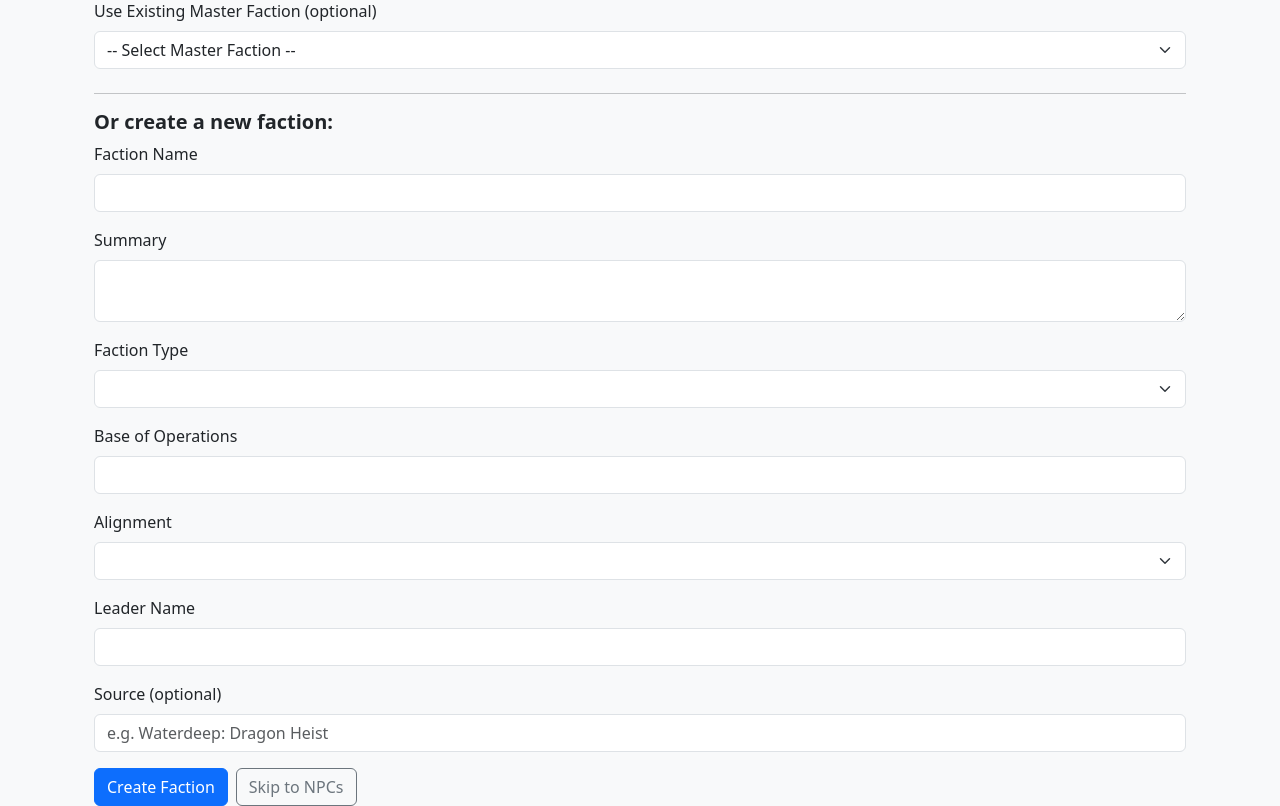
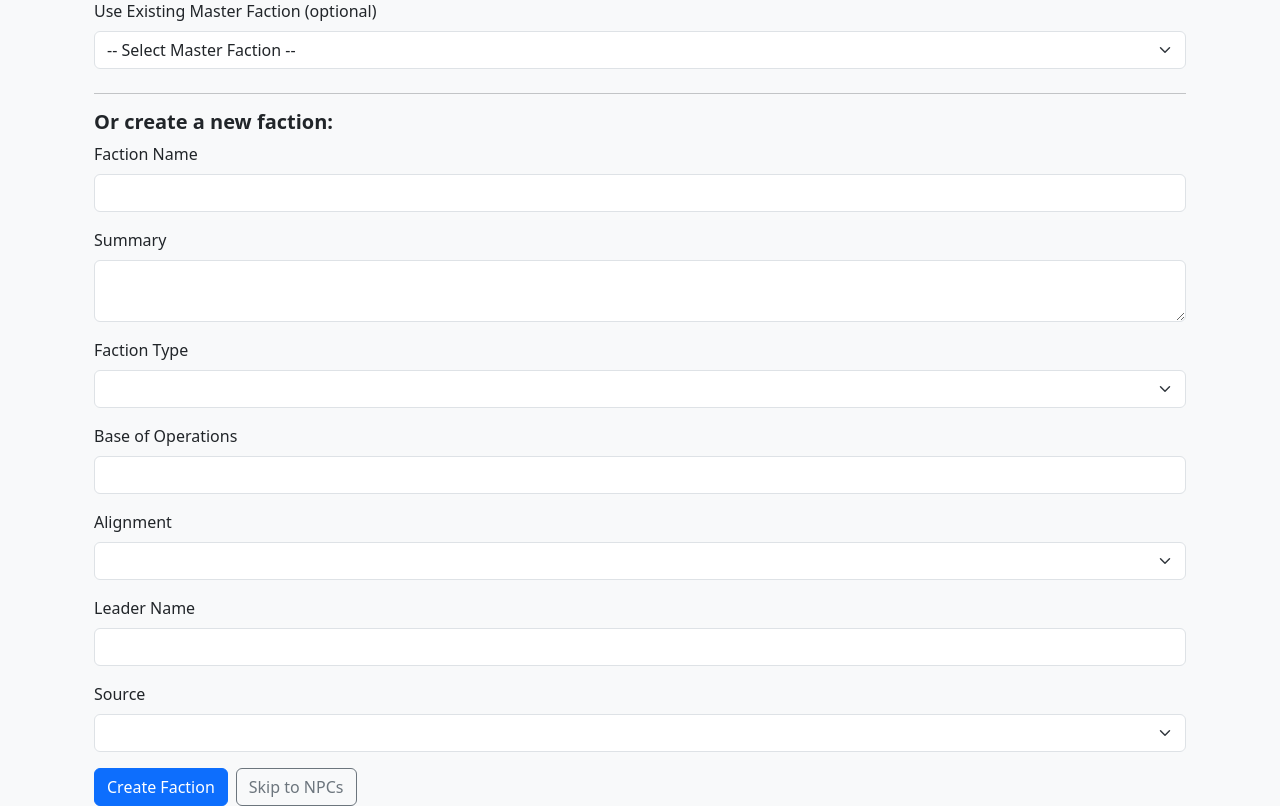
Before and after one commit to nyxbarnfield/alliance-atlas-prototype, a Flask app: template templates/create_faction.html in a window 1280 px wide. Shown: the part 167-973 px from the top of the page. Run offline with Flask 3, Linux system fonts and the light colour scheme; the template is opened without the code that fills it: values that come from a table or form of the project are taken from there, others are empty; parts of the project's set-up code (start-up, migrations or seed data) failed here and were passed over.

Commit message:
updated the create_faction flow

```diff
--- a/app.py
+++ b/app.py
@@ -1,5 +1,6 @@
 from flask import Flask, flash, render_template, redirect, url_for, request, session
-from flask_sqlalchemy import SQLAlchemy, func
+from flask_sqlalchemy import SQLAlchemy
+from sqlalchemy import func
 from forms import FactionForm
 import os
 
@@ -27,7 +28,7 @@ from options.faction_type_options import faction_type_list
 from options.age_range_options import age_range_list
 from options.source_options import source_list
 from options.relationship_options import relationship_status_list, disposition_list
-from options.species_options import species_list  # Formerly race_list
+from options.species_options import species_list
 
 # --- Routes ---
 
@@ -95,10 +96,10 @@ def create_faction(campaign_id):
     # Always repopulate select options
     form.faction_type.choices = [(val, val) for val in faction_type_list]
     form.alignment.choices = [(val, val) for val in alignment_list]
+    form.source.choices = [(val, val) for val in source_list]
 
     master_factions = MasterFaction.query.all()
     used_names = [f.name for f in campaign.factions]
-    success = None
 
     if form.validate_on_submit():
         existing = Faction.query.filter(
--- a/forms.py
+++ b/forms.py
@@ -9,7 +9,7 @@ class FactionForm(FlaskForm):
     base_location = StringField('Base of Operations', validators=[Optional(), Length(max=100)])
     alignment = SelectField('Alignment', choices=[], validators=[DataRequired()])
     leader_name = StringField('Leader Name', validators=[Optional(), Length(max=100)])
-    source = StringField('Source (optional)', validators=[Optional(), Length(max=100)])
+    source = SelectField('Source', choices=[], default='Homebrew')
 
     submit = SubmitField('Create Faction')
     skip = SubmitField('Skip to NPCs')
@@ -21,7 +21,7 @@ class NPCForm(FlaskForm):
     occupation_custom = StringField('Other Occupation', validators=[Optional(), Length(max=100)])
     age_range = SelectField('Age Range', choices=[], validators=[DataRequired()])
     description = TextAreaField('Description', validators=[Optional()])
-    source = SelectField('Source', choices=[], validators=[Optional()])
+    source = SelectField('Source', choices=[], default='Homebrew')
     faction_id = SelectField('Faction', coerce=int, choices=[], validators=[Optional()])
 
     submit = SubmitField('Create NPC')
--- a/templates/create_faction.html
+++ b/templates/create_faction.html
@@ -79,7 +79,7 @@
     <!-- Source -->
     <div class="mb-3">
       {{ form.source.label(class="form-label") }}
-      {{ form.source(class="form-control", placeholder="e.g. Waterdeep: Dragon Heist", id="source") }}
+      {{ form.source(class="form-select", id="source") }}
     </div>
 
     <!-- Submit & Skip Buttons -->
```
